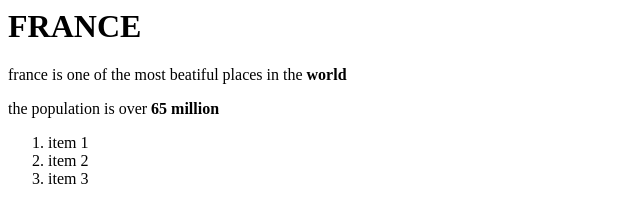
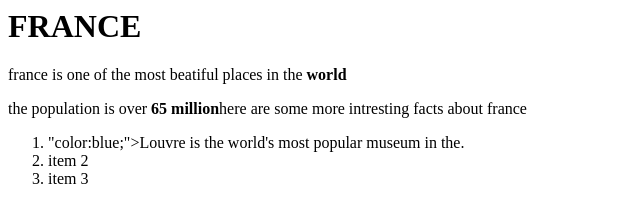
Before and after one commit to hessaasifjiffry/Hessa-s-website, a plain HTML site: page index.html in a window 1280 px wide. Shown: the whole page, without its empty margins (0-640 px from the left). Drawn offline with Linux system fonts and the light colour scheme.

Commit message:
Update index.html

```diff
--- a/index.html
+++ b/index.html
@@ -4,9 +4,9 @@
   <body>
  <h1>FRANCE</h1>
     <p>france is one of the most beatiful places in the  <strong>world</strong></p>
-    <p>the population is over<strong> 65 million</strong></p>
+    <p>the population is over<strong> 65 million</strong>here are some more intresting facts about france</p>
     <ol>
-      <li>item 1</li>
+      <li>"color:blue;">Louvre is the world's most popular museum in the.</li>
       <li> item 2</li>
       <li>item 3</li>
 
```
